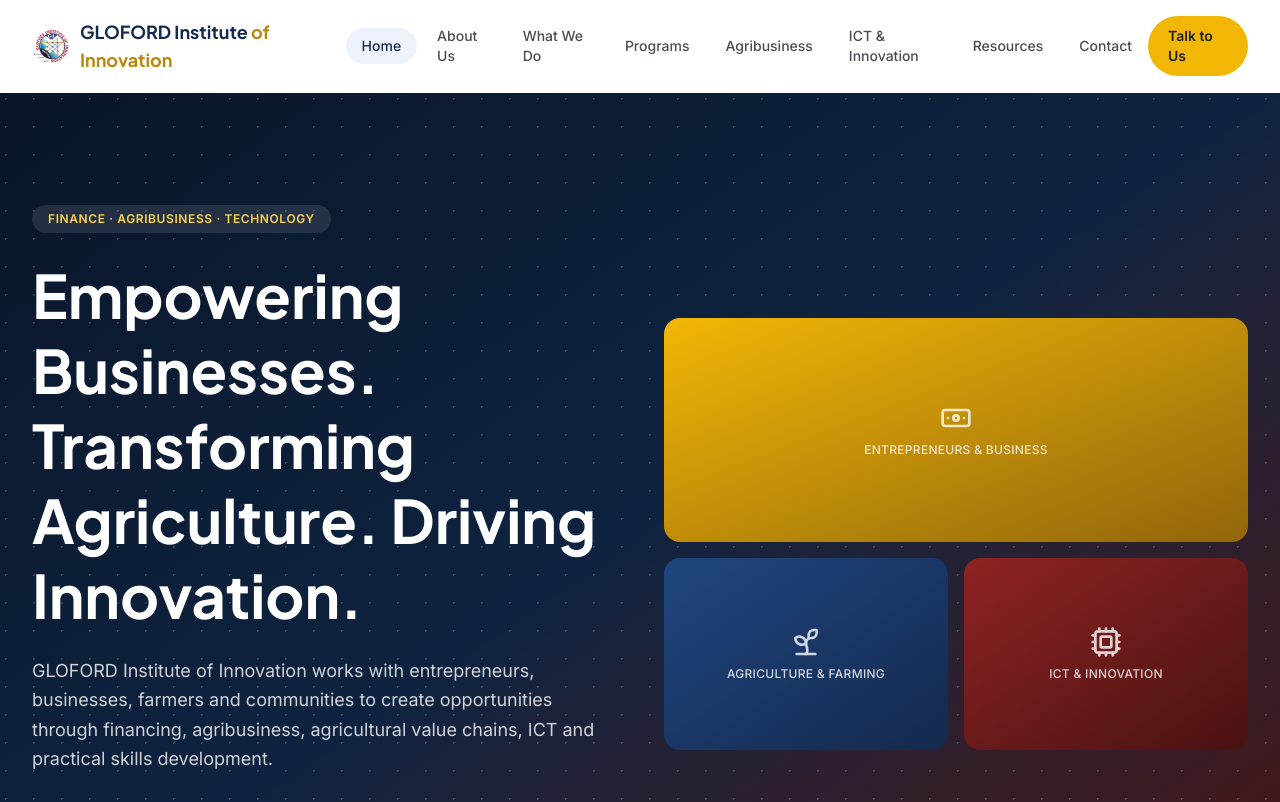
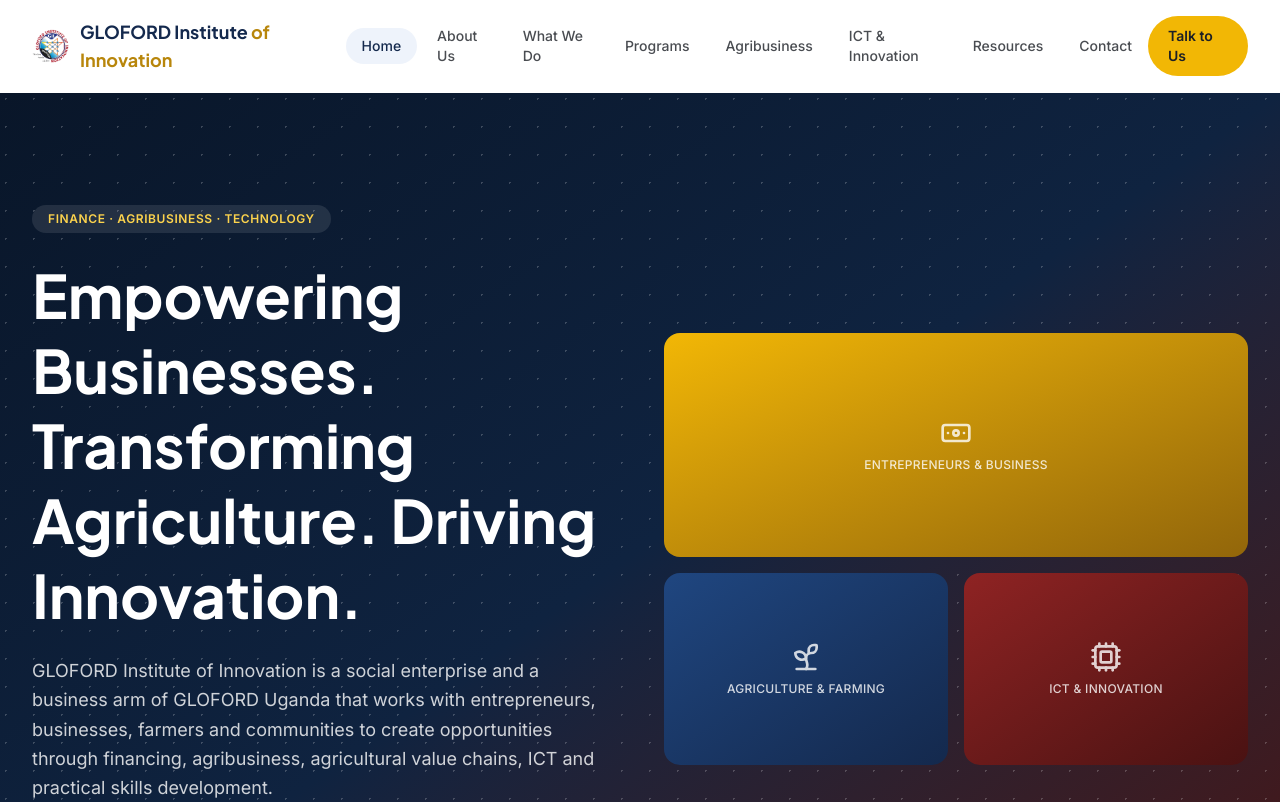
Before and after one commit to EmmaB211/gloford-institute-of-innovation, a React (Vite) app: page / in a window 1280 px wide. Shown: the top 802 px of the page. Built offline with nearby package versions, Linux system fonts and the light colour scheme.

Commit message:
Revise Hero component description text
Updated description of GLOFORD Institute of Innovation for clarity.

```diff
--- a/src/components/Hero.tsx
+++ b/src/components/Hero.tsx
@@ -28,10 +28,8 @@ export default function Hero() {
             Empowering Businesses. Transforming Agriculture. Driving Innovation.
           </h1>
           <p className="mt-6 max-w-xl text-base leading-relaxed text-white/80 sm:text-lg">
-            GLOFORD Institute of Innovation works with entrepreneurs, businesses,
-            farmers and communities to create opportunities through financing,
-            agribusiness, agricultural value chains, ICT and practical skills
-            development.
+            GLOFORD Institute of Innovation is a social enterprise and a business arm of GLOFORD Uganda that works with entrepreneurs, businesses, farmers and communities to create opportunities through financing, agribusiness, agricultural value chains, ICT and practical skills development.
+
           </p>
           <div className="mt-9 flex flex-wrap gap-4">
             <Link
```
